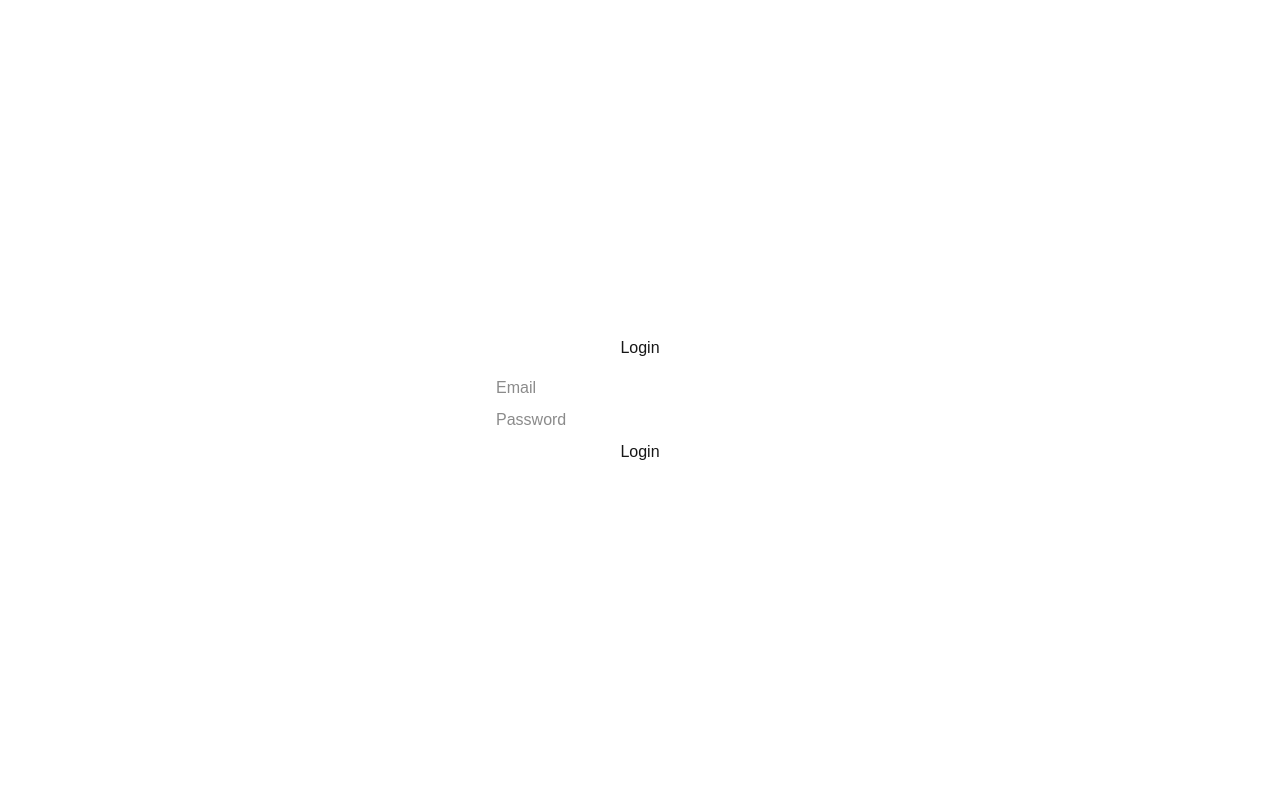
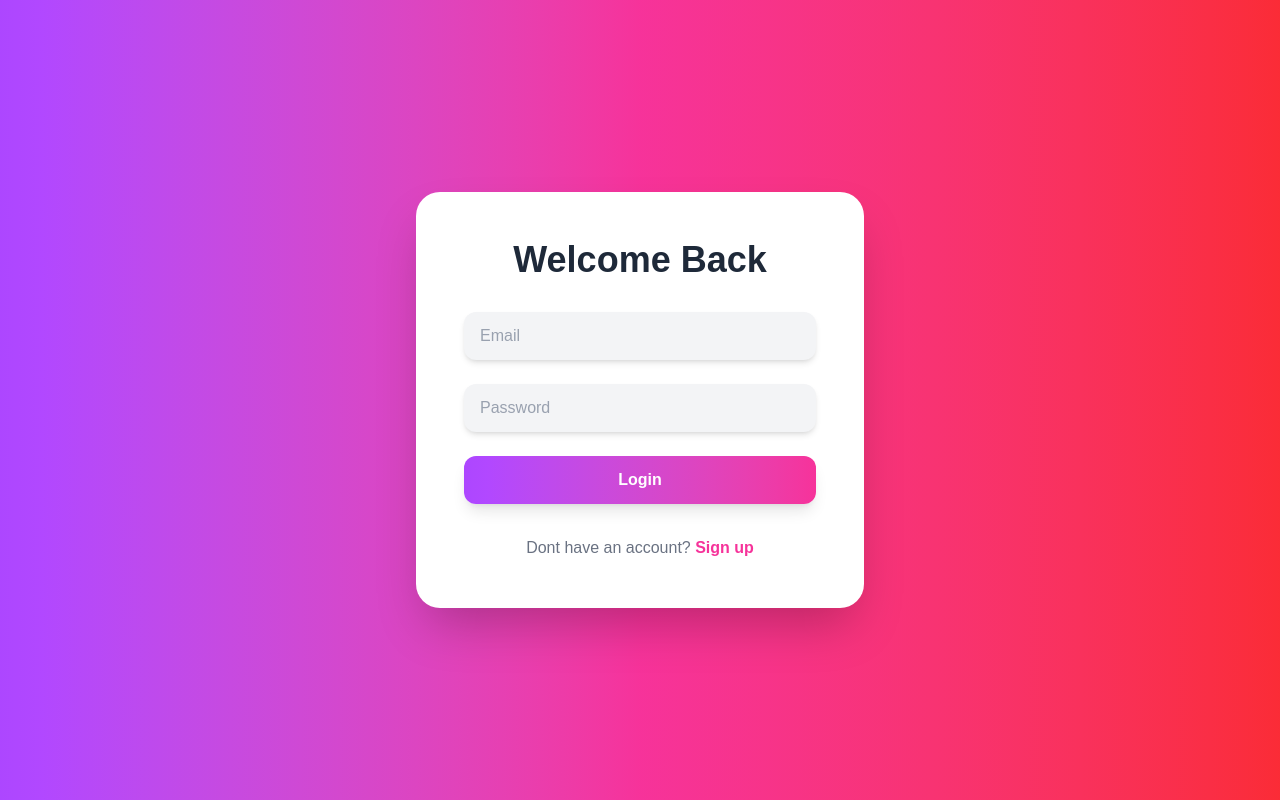
Before and after one commit to FilipsCalijs/moodforecaster, a Next.js app in the folder frontend/: page /login in a window 1280 px wide. Built offline with nearby package versions, Linux system fonts and the light colour scheme.

Commit message:
frontend for login

```diff
--- a/frontend/app/login/page.tsx
+++ b/frontend/app/login/page.tsx
@@ -25,9 +25,8 @@ export default function LoginPage() {
       setMessage(data.message);
 
       if (res.ok && data.token) {
-        // Сохраняем токен в localStorage
         localStorage.setItem('token', data.token);
-        router.push('/'); // редирект на главную
+        router.push('/');
       }
     } catch (err) {
       console.error(err);
@@ -36,26 +35,55 @@ export default function LoginPage() {
   };
 
   return (
-    <div className="flex flex-col items-center justify-center min-h-screen gap-4">
-      <h1>Login</h1>
-      <form onSubmit={handleSubmit} className="flex flex-col gap-2 w-72">
+    <div className="flex items-center justify-center min-h-screen bg-gradient-to-r from-purple-500 via-pink-500 to-red-500">
+      <div className="bg-white rounded-3xl shadow-2xl p-12 w-full max-w-md">
+        <h1 className="text-4xl font-extrabold text-center text-gray-800 mb-8">Welcome Back</h1>
+        <form onSubmit={handleSubmit} className="flex flex-col gap-6">
+          <div className="relative">
             <input
               name="email"
               type="email"
-          placeholder="Email"
               value={form.email}
               onChange={handleChange}
+              className="peer placeholder-transparent px-4 py-3 w-full rounded-xl bg-gray-100 focus:bg-white focus:ring-2 focus:ring-pink-300 shadow-md transition text-gray-900"
+              placeholder="Email"
             />
+            <label className="absolute left-4 top-3 text-gray-400 text-sm transition-all peer-placeholder-shown:top-3 peer-placeholder-shown:text-gray-400 peer-placeholder-shown:text-base peer-focus:top-0 peer-focus:text-pink-500 peer-focus:text-sm">
+              Email
+            </label>
+          </div>
+
+          <div className="relative">
             <input
               name="password"
               type="password"
-          placeholder="Password"
               value={form.password}
               onChange={handleChange}
+              className="peer placeholder-transparent px-4 py-3 w-full rounded-xl bg-gray-100 focus:bg-white focus:ring-2 focus:ring-purple-300 shadow-md transition text-gray-900"
+              placeholder="Password"
             />
-        <button type="submit">Login</button>
+            <label className="absolute left-4 top-3 text-gray-400 text-sm transition-all peer-placeholder-shown:top-3 peer-placeholder-shown:text-gray-400 peer-placeholder-shown:text-base peer-focus:top-0 peer-focus:text-purple-500 peer-focus:text-sm">
+              Password
+            </label>
+          </div>
+
+          <button
+            type="submit"
+            className="bg-gradient-to-r from-purple-500 to-pink-500 text-white py-3 rounded-xl font-semibold shadow-lg hover:scale-105 transition-transform"
+          >
+            Login
+          </button>
         </form>
-      {message && <p>{message}</p>}
+
+        {message && (
+          <p className="mt-6 text-center text-red-500 font-medium">{message}</p>
+        )}
+
+        <p className="mt-8 text-center text-gray-500">
+          Dont have an account?{' '}
+          <span className="text-pink-500 font-semibold cursor-pointer hover:underline">Sign up</span>
+        </p>
+      </div>
     </div>
   );
 }
```
Also changed, not shown: 2 other files (tests, documents, lock files or other folders). Lines whose indentation alone changed are shown as unchanged.
